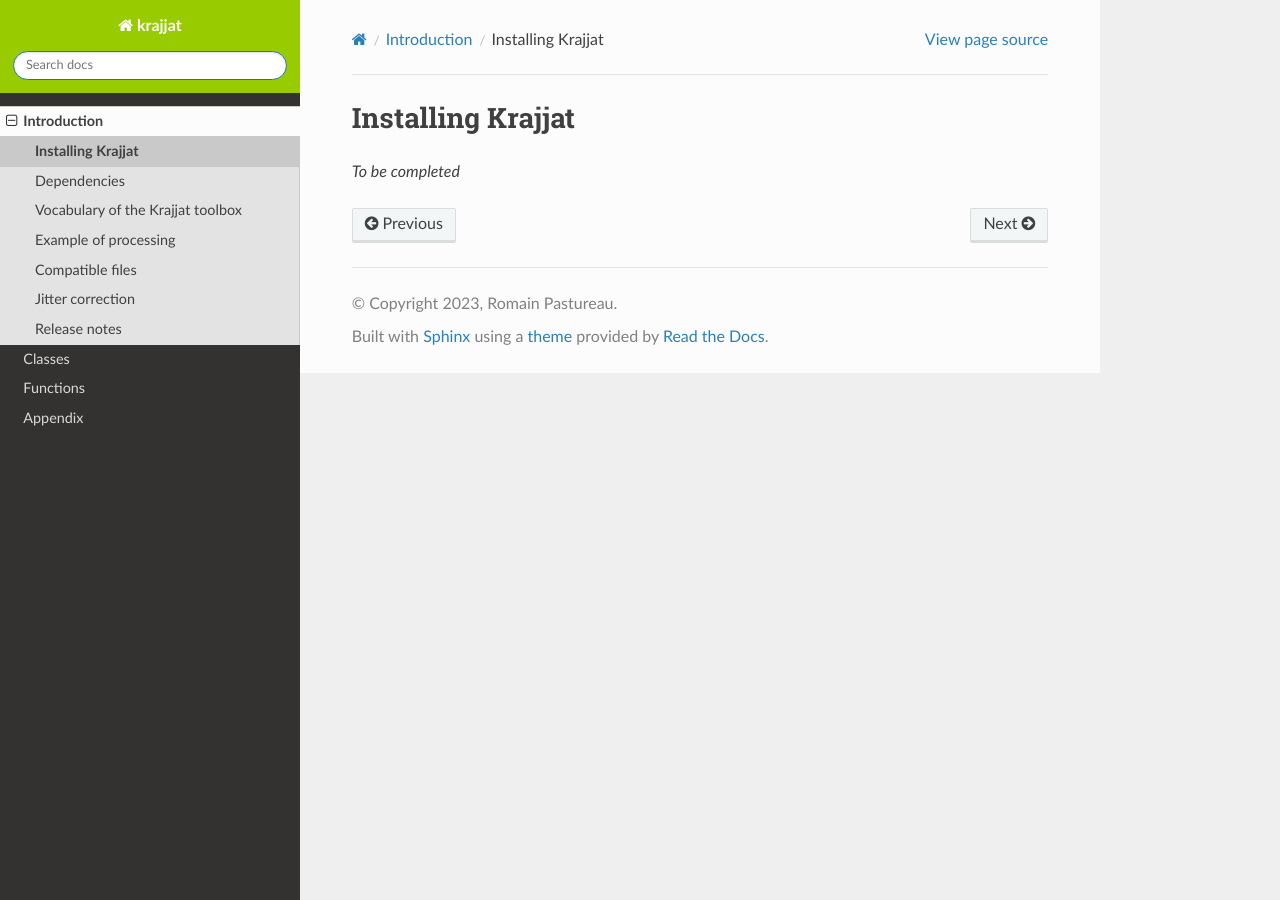
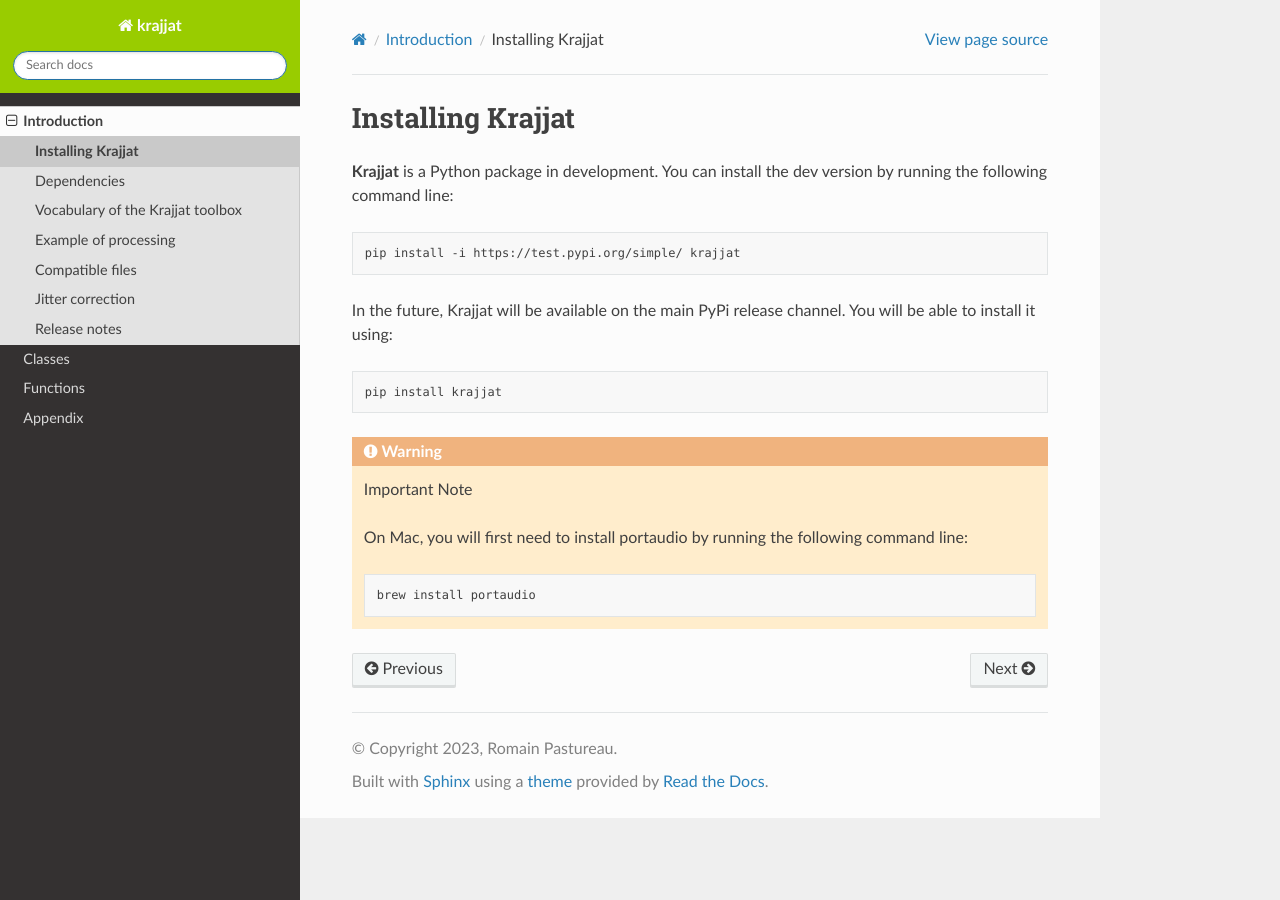
Before and after one commit to RomainPastureau/Krajjat, a Sphinx documentation site: the page built from docs/source/install.rst, in a window 1280 px wide. Built offline with Sphinx 7.4.7 and the Read the Docs theme 2.0.0, drawn with Linux system fonts in a browser that asks for light colours.

Commit message:
Krajjat 1.99.9

```diff
--- a/docs/source/install.rst
+++ b/docs/source/install.rst
@@ -1,4 +1,22 @@
 Installing Krajjat
 ==================
 
-*To be completed*
+**Krajjat** is a Python package in development. You can install the dev version by running the following command line:
+
+.. code-block:: bash
+
+	pip install -i https://test.pypi.org/simple/ krajjat
+
+In the future, Krajjat will be available on the main PyPi release channel. You will be able to install it using:
+
+.. code-block:: bash
+
+	pip install krajjat
+
+.. warning:: Important Note
+
+	On Mac, you will first need to install portaudio by running the following command line:
+
+	.. code-block:: bash
+
+		brew install portaudio
--- a/pyproject.toml
+++ b/pyproject.toml
@@ -1,10 +1,10 @@
 [build-system]
-requires = ["hatchling", "portaudio19-dev @ git+https://github.com/PortAudio/portaudio@master"]
+requires = ["hatchling"]
 build-backend = "hatchling.build"
 
 [project]
 name = "krajjat"
-version = "1.99.8"
+version = "1.99.9"
 authors = [
   { name="Romain Pastureau", email="r.pastureau@bcbl.eu" },
 ]
@@ -25,7 +25,7 @@
     "opencv-python == 4.8.0.76",
     "openpyxl >= 3.1, < 4",
     "pygame >= 2.5, < 3",
-    "PyAudio >= 0.2.13, <1",
+    "PyAudio >= 0.2.13, < 1",
     "praat-parselmouth > 0.4, < 1"
 ]
 
```
Also changed, not shown: .readthedocs.yaml, 2 other files.
